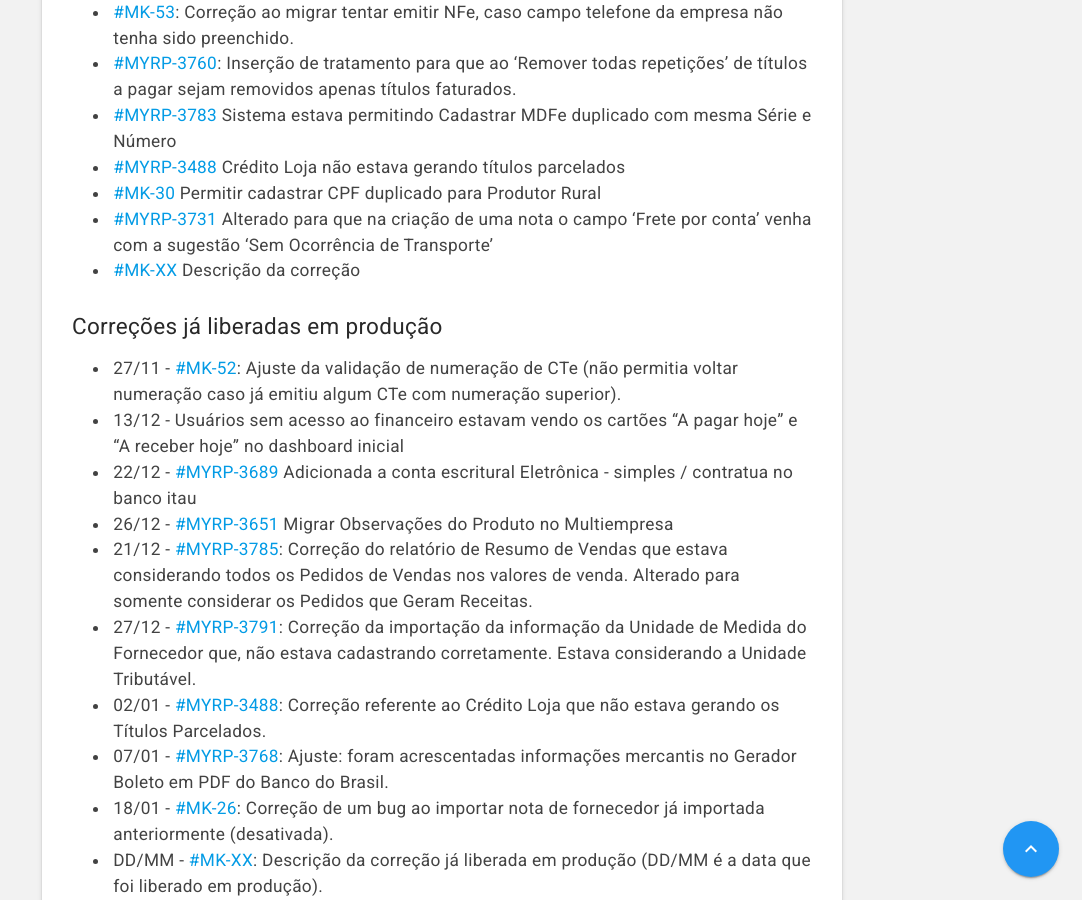
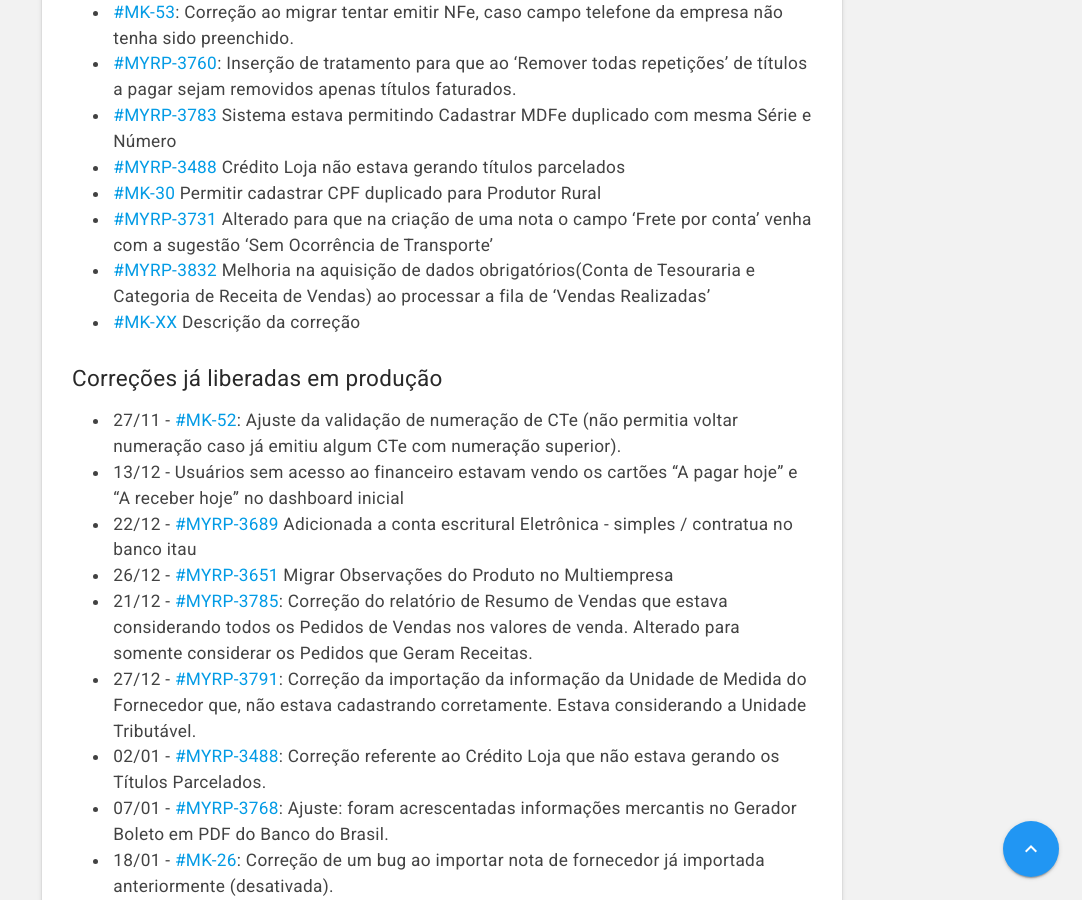
Before and after one commit to myrp-maicon/changelog-myrp, a Jekyll site: the page built from docs/myrp/19.01.01.md, in a window 1280 px wide and 900 px high, scrolled down 1394 px. Shown: the whole window, without its empty margins (198-1280 px from the left). Built offline with Jekyll 4.4.1, drawn with Linux system fonts in a browser that asks for light colours; nearby versions of some CDN libraries; our own code applies the rules of GitHub Pages for plain Markdown files; the repository's description, which GitHub fills in, is left out.

Commit message:
Update 19.01.01.md

```diff
--- a/docs/myrp/19.01.01.md
+++ b/docs/myrp/19.01.01.md
@@ -26,6 +26,7 @@ As alterações estarão disponíveis no ambiente demo.myrp.com.br (212) na quar
 * [#MYRP-3488](https://devmyrp.atlassian.net/browse/MYRP-3488) Crédito Loja não estava gerando títulos parcelados
 * [#MK-30](https://devmyrp.atlassian.net/browse/MK-30) Permitir cadastrar CPF duplicado para Produtor Rural
 * [#MYRP-3731](https://devmyrp.atlassian.net/browse/MYRP-3731) Alterado para que na criação de uma nota o campo 'Frete por conta' venha com a sugestão 'Sem Ocorrência de Transporte'
+* [#MYRP-3832](https://devmyrp.atlassian.net/browse/MYRP-3832) Melhoria na aquisição de dados obrigatórios(Conta de Tesouraria e Categoria de Receita de Vendas) ao processar a fila de 'Vendas Realizadas'
 * [#MK-XX](https://devmyrp.atlassian.net/browse/MK-XX) Descrição da correção
 
 
```
